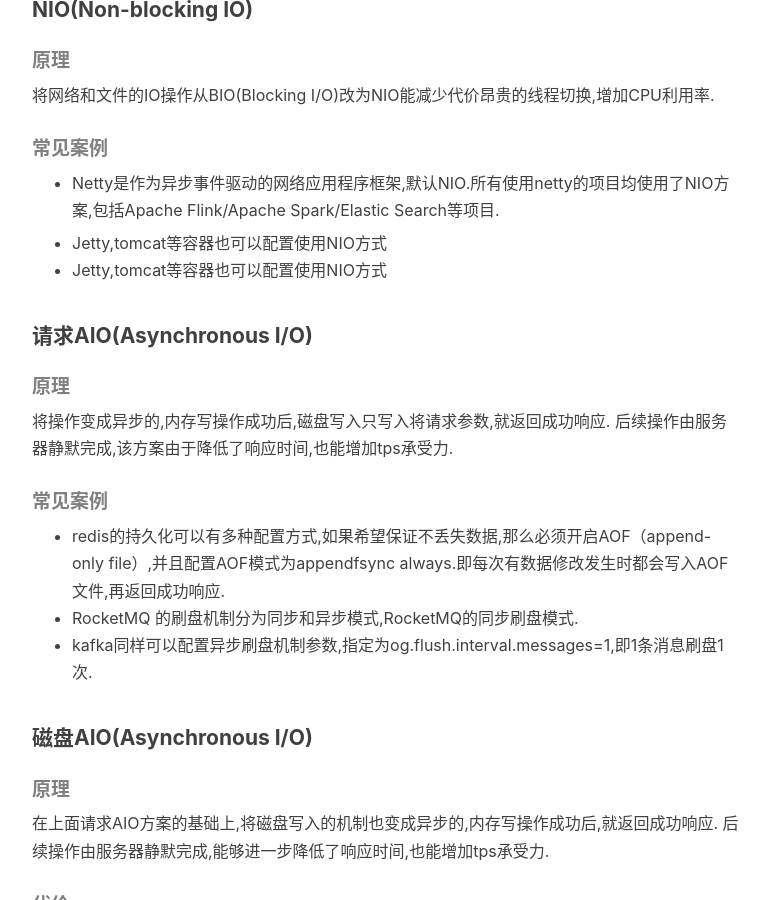
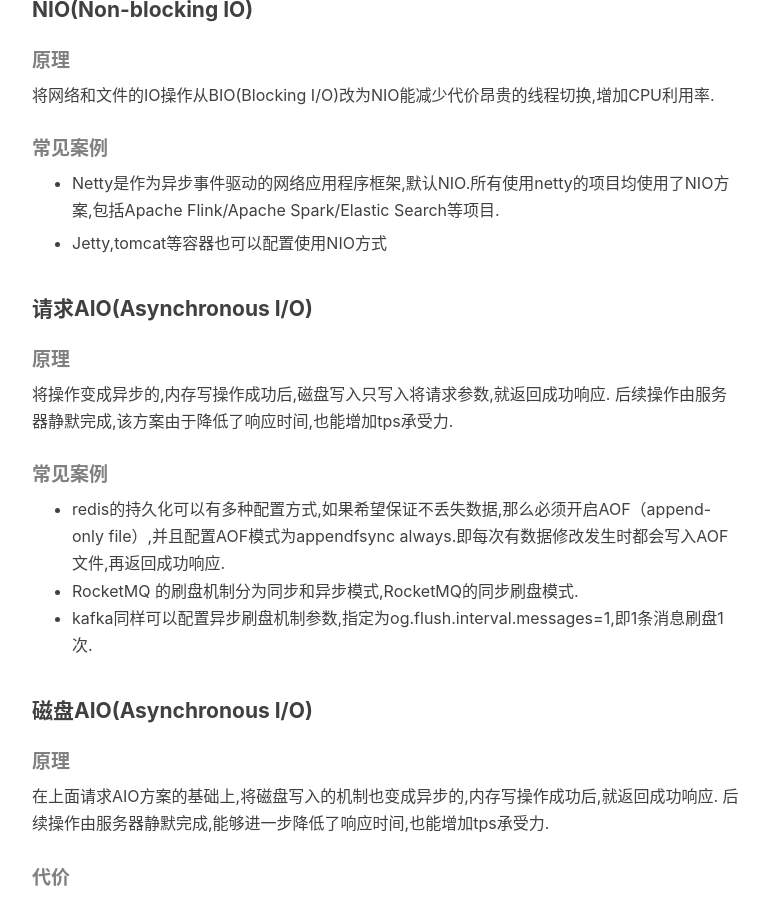
Before and after one commit to liudaomanbu/liudaomanbu.github.io, a Jekyll site: the page built from _posts/2021-03-20-single-to-distributed.markdown, in a window 1280 px wide and 900 px high, scrolled down 1532 px. Shown: the whole window, without its empty margins (233-1001 px from the left). Built offline with Jekyll 4.4.1, drawn with Linux system fonts in a browser that asks for light colours; nearby versions of some CDN libraries; comment, search, counter and statistics services are not loaded.

Commit message:
格式修正
Signed-off-by: caotc <cao19800207>

```diff
--- a/_posts/2021-03-20-single-to-distributed.markdown
+++ b/_posts/2021-03-20-single-to-distributed.markdown
@@ -47,7 +47,6 @@ tags:
 
 - Netty是作为异步事件驱动的网络应用程序框架,默认NIO.所有使用netty的项目均使用了NIO方案,包括Apache Flink/Apache Spark/Elastic Search等项目.
 
-- Jetty,tomcat等容器也可以配置使用NIO方式
 - Jetty,tomcat等容器也可以配置使用NIO方式
 
 #### 请求AIO(Asynchronous I/O)
```
